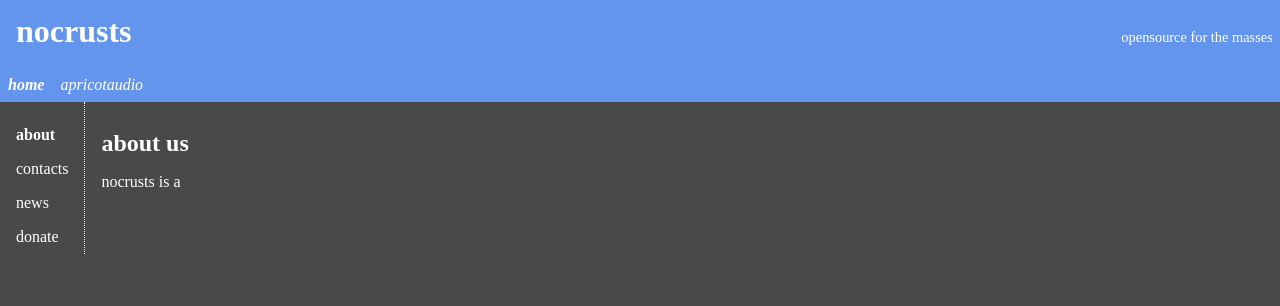
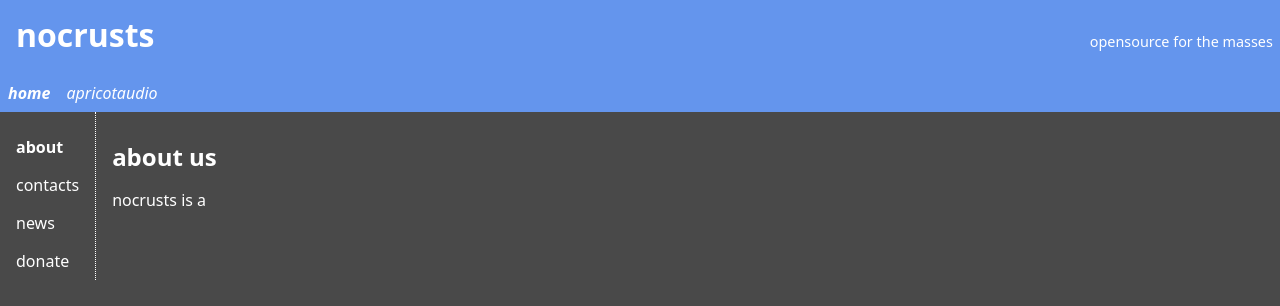
Before and after one commit to nocrusts/nocrusts.github.io, a plain HTML site: page index.html in a window 1280 px wide. Drawn offline with Linux system fonts and the light colour scheme.

Commit message:
fixed fonts

```diff
--- a/assets/mainstyle.css
+++ b/assets/mainstyle.css
@@ -1,7 +1,5 @@
 h1 {
-    font-family: "Sans Serif";
     color: white;
-
 }
 
 h2{
@@ -9,7 +7,7 @@ h2{
 }
 
 body{
-    font-family: "Sans Serif";
+    font-family: "Noto Sans";
     margin: 0;
     background-color: #494949;
 }
```
